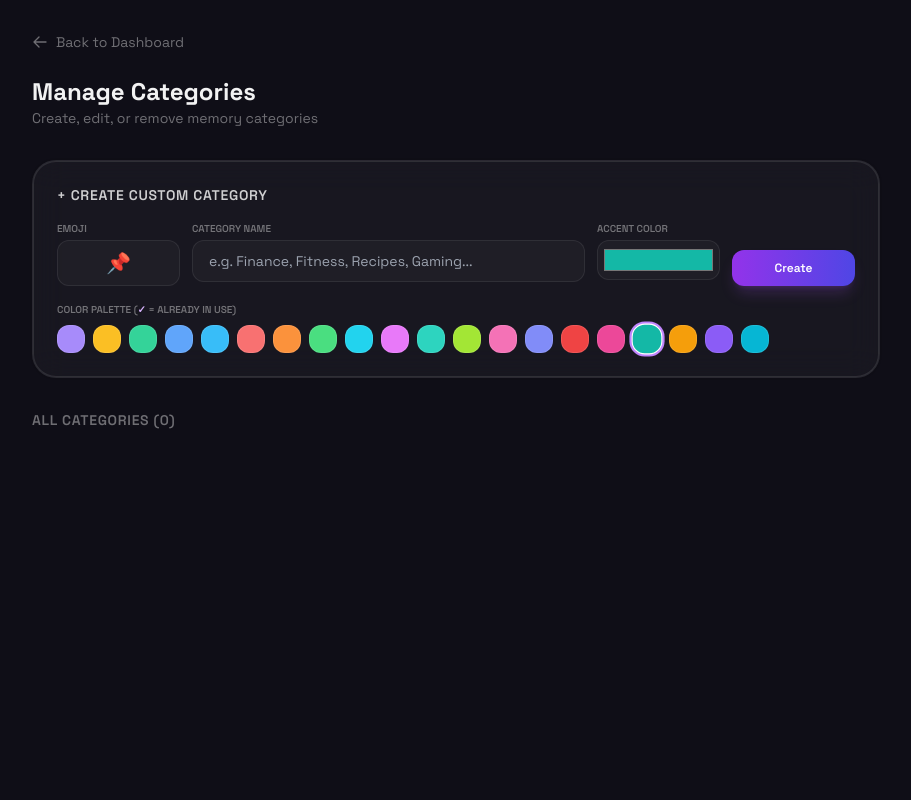
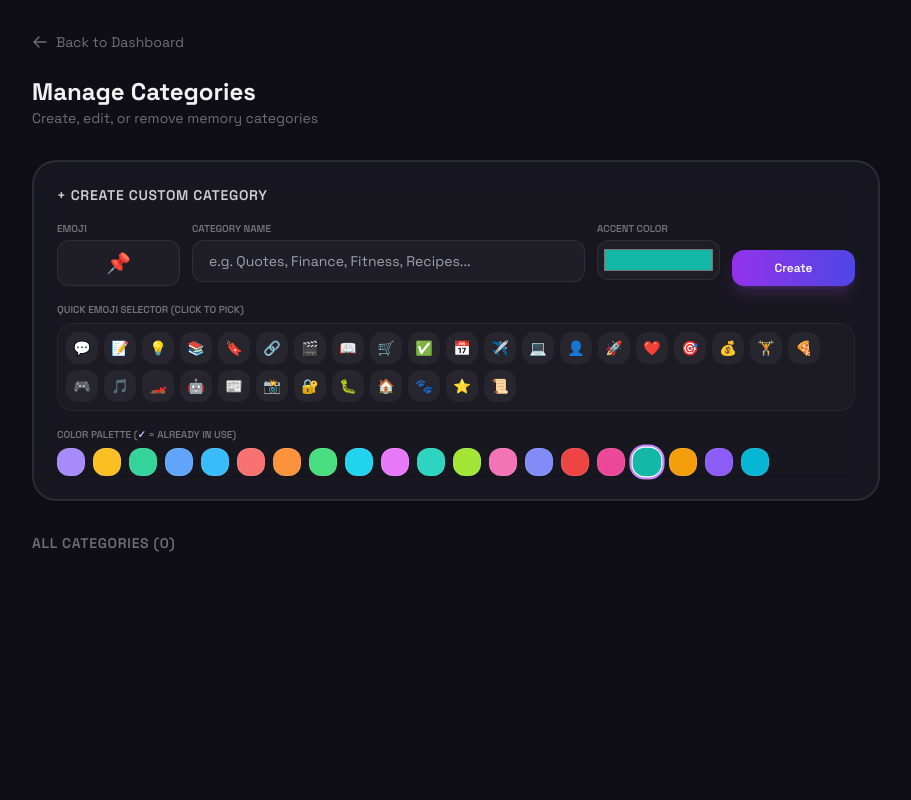
Before and after one commit to omtiwari17/Memora, a Django app: page /categories/ in a window 1280 px wide. Shown: the whole page, without its empty margins (184-1095 px from the left). Run offline with Django 5.2, Linux system fonts and the light colour scheme; data that the repository does not hold is empty; some libraries are stand-ins or nearby versions.

Commit message:
feat(categories): add quotes/wisdom/notes/goals/ai keywords to emoji dictionary and add 32-emoji quick selector bar

```diff
--- a/quotes/templates/quotes/category_manage.html
+++ b/quotes/templates/quotes/category_manage.html
@@ -57,7 +57,7 @@
                     </div>
                     <div class="sm:col-span-6">
                         <label class="text-[10px] text-white/40 uppercase font-semibold block mb-1">Category Name</label>
-                        <input type="text" name="name" id="create-name" placeholder="e.g. Finance, Fitness, Recipes, Gaming..." class="w-full bg-white/[0.03] border border-white/[0.08] rounded-xl px-4 py-2.5 text-sm text-white outline-none focus:border-purple-400/50" required oninput="suggestEmoji(this.value)">
+                        <input type="text" name="name" id="create-name" placeholder="e.g. Quotes, Finance, Fitness, Recipes..." class="w-full bg-white/[0.03] border border-white/[0.08] rounded-xl px-4 py-2.5 text-sm text-white outline-none focus:border-purple-400/50" required oninput="suggestEmoji(this.value)">
                     </div>
                     <div class="sm:col-span-2">
                         <label class="text-[10px] text-white/40 uppercase font-semibold block mb-1">Accent Color</label>
@@ -70,9 +70,17 @@
                     </div>
                 </div>
 
+                <!-- Quick Emoji Selector Bar -->
+                <div>
+                    <label class="text-[10px] text-white/40 uppercase font-semibold block mb-1.5">Quick Emoji Selector (Click to pick)</label>
+                    <div class="flex flex-wrap gap-1.5 p-2 rounded-2xl bg-white/[0.02] border border-white/[0.05]" id="emoji-picker-bar">
+                        <!-- Rendered by JS -->
+                    </div>
+                </div>
+
                 <!-- Palette presets & used indicators -->
                 <div>
-                    <label class="text-[10px] text-white/40 uppercase font-semibold block mb-2">Color Palette (<span class="text-purple-300">✓</span> = Already in use)</label>
+                    <label class="text-[10px] text-white/40 uppercase font-semibold block mb-1.5">Color Palette (<span class="text-purple-300">✓</span> = Already in use)</label>
                     <div class="flex flex-wrap gap-2 items-center" id="color-palette"></div>
                 </div>
             </form>
@@ -189,26 +197,50 @@
     document.getElementById('create-color').addEventListener('input', renderPalette);
     renderPalette();
 
-    // Emoji Auto-Suggestion Engine
+    // Quick Emoji Bar Picker
+    const popularEmojis = ["💬", "📝", "💡", "📚", "🔖", "🔗", "🎬", "📖", "🛒", "✅", "📅", "✈️", "💻", "👤", "🚀", "❤️", "🎯", "💰", "🏋️", "🍕", "🎮", "🎵", "🏎️", "🤖", "📰", "📸", "🔐", "🐛", "🏠", "🐾", "⭐", "📜"];
+
+    function renderEmojiPicker() {
+        const bar = document.getElementById('emoji-picker-bar');
+        if (!bar) return;
+        bar.innerHTML = popularEmojis.map(e => `
+            <button type="button" onclick="pickEmoji('${e}')" class="w-8 h-8 rounded-xl bg-white/5 hover:bg-purple-500/20 hover:scale-110 flex items-center justify-center text-sm transition-all">
+                ${e}
+            </button>
+        `).join('');
+    }
+
+    function pickEmoji(e) {
+        document.getElementById('create-emoji').value = e;
+        userManuallyEditedEmoji = true;
+    }
+    renderEmojiPicker();
+
+    // Comprehensive Emoji Auto-Suggestion Engine
     let userManuallyEditedEmoji = false;
     const EMOJI_DICTIONARY = {
-        "finance": "💰", "money": "💰", "budget": "💰", "crypto": "🪙", "stock": "📈", "invest": "📈", "expense": "💵",
+        "quote": "💬", "quotes": "💬", "saying": "💬", "sayings": "💬", "motto": "💬", "inspiration": "💬", "wisdom": "💬", "words": "💬", "thought": "🧠", "thoughts": "🧠",
+        "note": "📝", "notes": "📝", "journal": "📝", "diary": "📝", "memo": "📝", "todo": "✅", "task": "✅", "tasks": "✅",
+        "goal": "🎯", "goals": "🎯", "target": "🎯", "habit": "🎯", "habits": "🎯",
+        "finance": "💰", "money": "💰", "budget": "💰", "crypto": "🪙", "stock": "📈", "invest": "📈", "expense": "💵", "wallet": "💳",
         "fitness": "🏋️", "gym": "🏋️", "health": "🩺", "workout": "💪", "exercise": "🏃",
-        "recipe": "🍕", "food": "🥗", "cooking": "🍳", "kitchen": "🍳", "meal": "🍱", "dinner": "🍝",
-        "gaming": "🎮", "game": "🎮", "play": "🎮", "steam": "🎮", "xbox": "🎮", "ps5": "🎮",
-        "music": "🎵", "song": "🎧", "audio": "🔊", "album": "💿", "podcast": "🎙️",
+        "recipe": "🍕", "food": "🥗", "cooking": "🍳", "kitchen": "🍳", "meal": "🍱", "dinner": "🍝", "restaurant": "🍔",
+        "gaming": "🎮", "game": "🎮", "games": "🎮", "play": "🎮", "steam": "🎮", "xbox": "🎮", "ps5": "🎮",
+        "music": "🎵", "song": "🎧", "songs": "🎵", "audio": "🔊", "album": "💿", "podcast": "🎙️",
         "car": "🏎️", "auto": "🚗", "vehicle": "🚘", "drive": "🚘",
         "work": "💼", "job": "💼", "office": "🏢", "career": "🎯",
-        "travel": "✈️", "trip": "✈️", "flight": "✈️", "vacation": "🏖️", "hotel": "🏨",
-        "book": "📖", "reading": "📚", "novel": "📖",
+        "travel": "✈️", "trip": "✈️", "flight": "✈️", "vacation": "🏖️", "hotel": "🏨", "place": "✈️", "places": "✈️",
+        "book": "📖", "books": "📚", "reading": "📖", "novel": "📖",
         "design": "🎨", "art": "🎨", "drawing": "🎨", "sketch": "✏️",
         "security": "🔐", "password": "🔑", "vault": "🔒",
-        "shopping": "🛒", "buy": "🛒", "store": "🛍️",
-        "movie": "🎬", "film": "🎬", "cinema": "🍿", "show": "📺",
-        "pet": "🐾", "dog": "🐶", "cat": "🐱",
+        "shopping": "🛒", "buy": "🛒", "store": "🛍️", "purchase": "🛒",
+        "movie": "🎬", "movies": "🎬", "film": "🎬", "cinema": "🍿", "show": "📺", "watch": "🎬",
+        "pet": "🐾", "pets": "🐾", "dog": "🐶", "cat": "🐱",
         "home": "🏠", "house": "🏡", "family": "👨‍👩‍👧",
-        "code": "💻", "dev": "💻", "program": "💻", "web": "🌐",
+        "code": "💻", "dev": "💻", "program": "💻", "web": "🌐", "coding": "💻", "api": "⚡", "bug": "🐛", "bugs": "🐛",
         "event": "📅", "calendar": "📅", "meeting": "🤝",
+        "ai": "🤖", "bot": "🤖", "prompt": "🧠", "gpt": "🤖",
+        "news": "📰", "article": "📰", "photo": "📸", "picture": "📸",
     };
 
     function suggestEmoji(name) {
```
